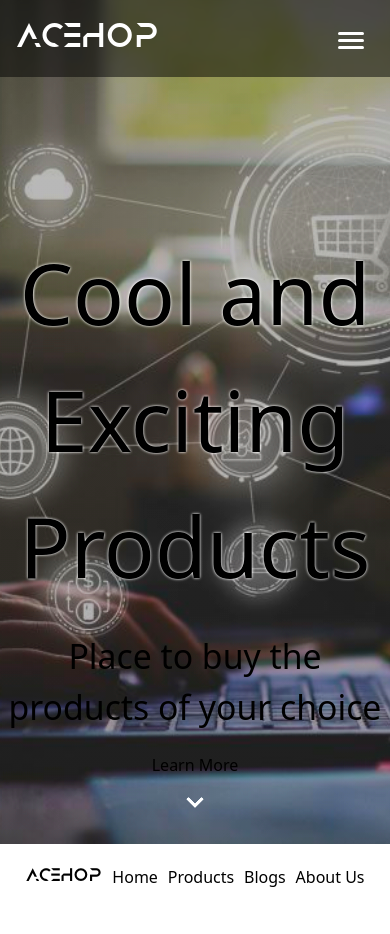
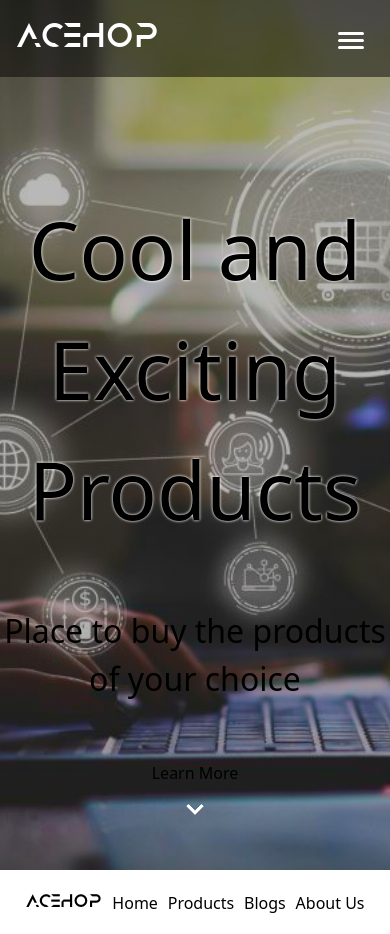
Before and after one commit to abhishek98s/E-commerce-, a Next.js app: page / in a window 390 px wide. Before the commit the page ends 908 px from the top, so only its background shows below. Built offline with nearby package versions, Linux system fonts and the light colour scheme.

Commit message:
made the background responsive

```diff
--- a/Components/Landing Page/styles.module.scss
+++ b/Components/Landing Page/styles.module.scss
@@ -1,6 +1,6 @@
 .backgroundimg{
     width: 100%;
-    height: 100vh;
+    height: 800px;
     display: grid;
     place-items: center;
     background: linear-gradient(rgba(59, 59, 59, 0.5), rgba(43, 43, 43, 0.5)), url('../../public/ecommerce.jpg');
@@ -9,18 +9,22 @@
     background-size: cover;
     filter: brightness(119%) saturate(200%);
 
+    @media screen and (max-width: 750px) {
+        height: 870px;
+    }
+
     .slogen{
         font-family: system-ui, -apple-system, BlinkMacSystemFont, 'Segoe UI', Roboto, Oxygen, Ubuntu, Cantarell, 'Open Sans', 'Helvetica Neue', sans-serif;
-        font-size: 10vh;
+        font-size: 5rem;
         max-width: 40rem;
         text-align: center;
         transition: right 0.2s ease 0s;
-        padding-top: 26vh;
+        padding-top: 2em;
         text-shadow: 0px 0px 3px white;
     }
 
     p{
-        font-size: 4vh;
+        font-size: 2rem;
         text-align: center;
     }
 
```
